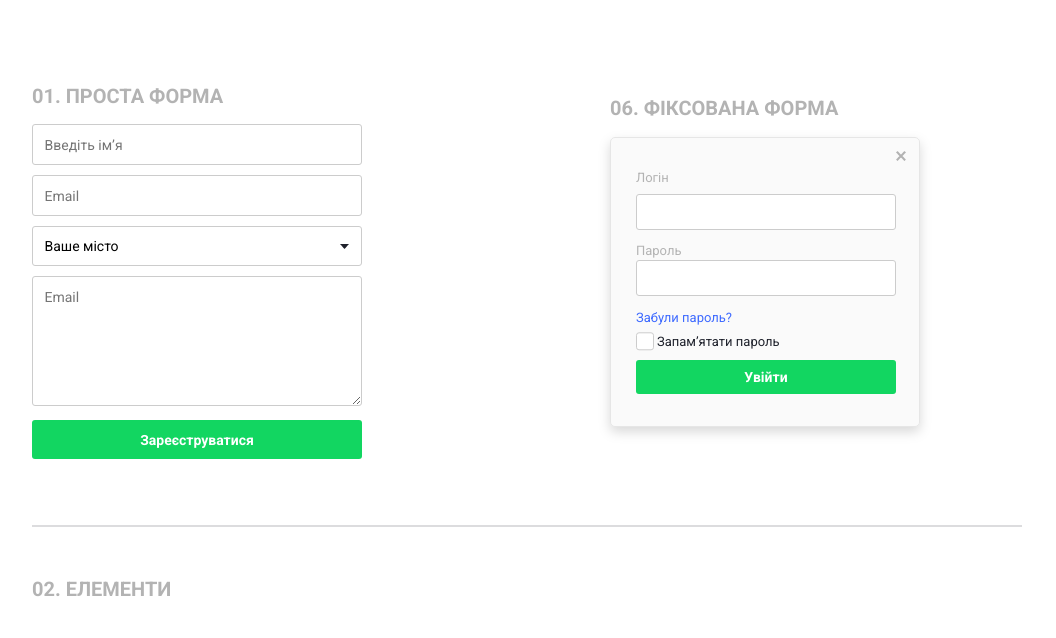
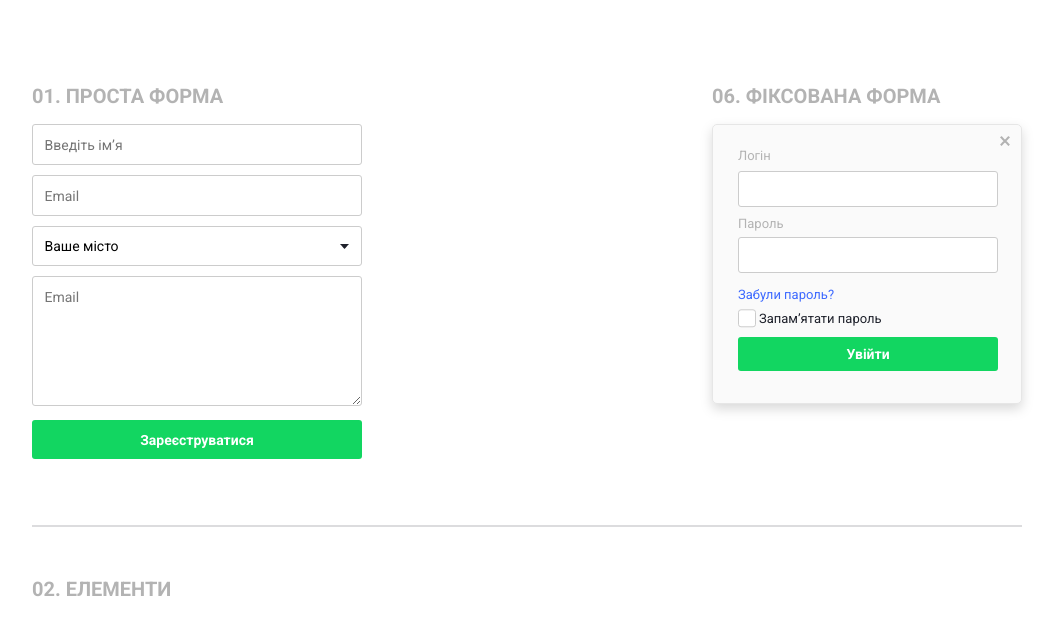
Before and after one commit to SmA1l2011/form, a plain HTML site: page index.html in a window 1280 px wide. Shown: the part 127-765 px from the top of the page, without its empty margins (113-1169 px from the left). Drawn offline with Linux system fonts and the light colour scheme.

Commit message:
finish site

```diff
--- a/css/style.css
+++ b/css/style.css
@@ -6,6 +6,16 @@
     max-width: 990px;
     margin: auto;
     padding: 77px 0 144px 0;
+}
+
+.wrapper input[type=radio] {
+    width: 16px;
+    height: 16px;
+}
+
+.wrapper label:hover,
+.wrapper input[type=submit] {
+    cursor: pointer;
 }
 
 header h1 {
@@ -104,7 +114,7 @@ header h1 {
 }
 
 .inputs-right {
-    position: fixed;
+    /* position: fixed; */
     min-width: 310px;
     top: 25.8%;
     right: 19.3%;
@@ -122,16 +132,29 @@ header h1 {
 
 .inputs-right li:first-child label {
     display: block;
-    text-align: right;
     margin-bottom: 25px;
-    background: 260px 2px url(../img/cross.png) no-repeat;
+    width: 10px;
+    height: 10px;
+    background: url(../img/sprite.png) no-repeat;
+}
+
+.inputs-right li:first-child label:hover {
+    background: 0 -10px url(../img/sprite.png) no-repeat;
 }
 
 .inputs-right li:first-child input {
     margin: 0;
+    width: 10px;
+    height: 10px;
 }
 
-.inputs-right li:first-child input:checked .inputs-right ul {
+.inputs-right li:first-child {
+    display: flex;
+    justify-content: flex-end;
+    align-items: center;
+}
+
+.inputs-right li:first-child input:checked+ul {
     display: none;
 }
 
@@ -170,6 +193,10 @@ header h1 {
     top: -35%;
     font: 400 13px "Roboto";
     color: #b3b3b3;
+}
+
+.inputs-right li:nth-child(3) label {
+    top: -45%;
 }
 
 .inputs-right ul li:nth-child(5) input {
@@ -268,6 +295,7 @@ header h1 {
 
 .wrapper .top-ul li input {
     margin: 0;
+    margin-right: 4px;
 }
 
 .wrapper .top-ul li label {
```
Also changed, not shown: img/cross.png (deleted), img/sprite.png (added).
